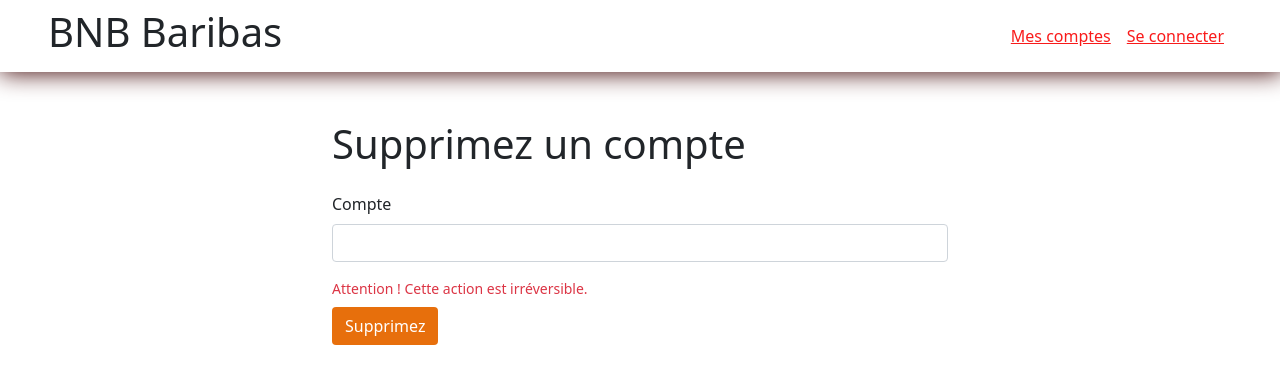
After one commit to ValMgr/BNB-Baribas, a Symfony app: template templates/account/delete.html.twig in a window 1280 px wide. The commit adds this page. Shown: the top 384 px of the page. Run offline with Twig, Linux system fonts and the light colour scheme; the template is opened without the code that fills it, so the values that code supplies are empty; some libraries are stand-ins or nearby versions.

Commit message:
Display RIB, remove account, and fix load form

```diff
--- /dev/null
+++ b/templates/account/delete.html.twig
@@ -0,0 +1,27 @@
+{% extends 'base.html.twig' %}
+
+{% block title %}Supprimez un compte{% endblock %}
+
+
+{% block body %}
+<div class="container w-50">
+    <h1 class="mb-4">Supprimez un compte </h1>
+
+    <form action="{{ url('accountDelete') }}" method="POST">
+        <div class="form-group mb-3">
+            <label class="mb-2" for="accountId">Compte</label>
+            <select class="form-control" id="account" name="accountId">
+            {% for account in accounts %}
+                <option value="{{ account.id }}">{{ account.type }} - {{ account.name }} </option>
+            {% endfor %}
+            </select>
+        </div>
+
+        <div class="invalid-feedback mb-2" style="display: block">
+            Attention ! Cette action est irréversible.
+        </div>
+        <input type="submit" class="btn btn-delete" value="Supprimez">
+    </form>
+
+</div>
+{% endblock %}
--- a/templates/base.html.twig
+++ b/templates/base.html.twig
@@ -17,6 +17,9 @@
             header{box-shadow: 1px 0px 25px 1px rgb(66, 8, 8);}
             a{color: rgba(248, 0, 0, 0.897)} a:hover{color: rgb(155, 29, 29)}
             .btn-primary{background-color: rgb(155, 5, 5);}
+            .btn-primary:hover{background-color: rgb(192, 0, 0);}
+            .btn-delete{background-color: rgb(231, 111, 12); color: #FFF}
+            .btn-delete:hover{background-color: rgb(199, 98, 15); color: #FFF}
         </style>
     </head>
     <body>
```
Also changed, not shown: src/Controller/AccountController.php (+33 -4 lines), templates/account/index.html.twig (+8 -10 lines).
